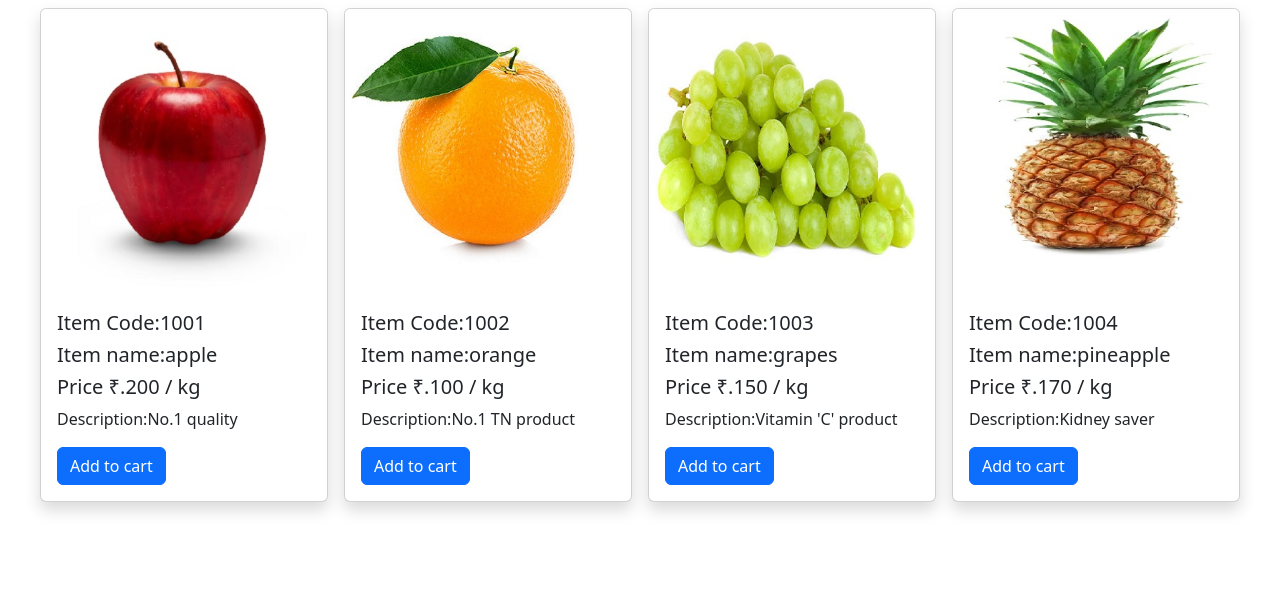
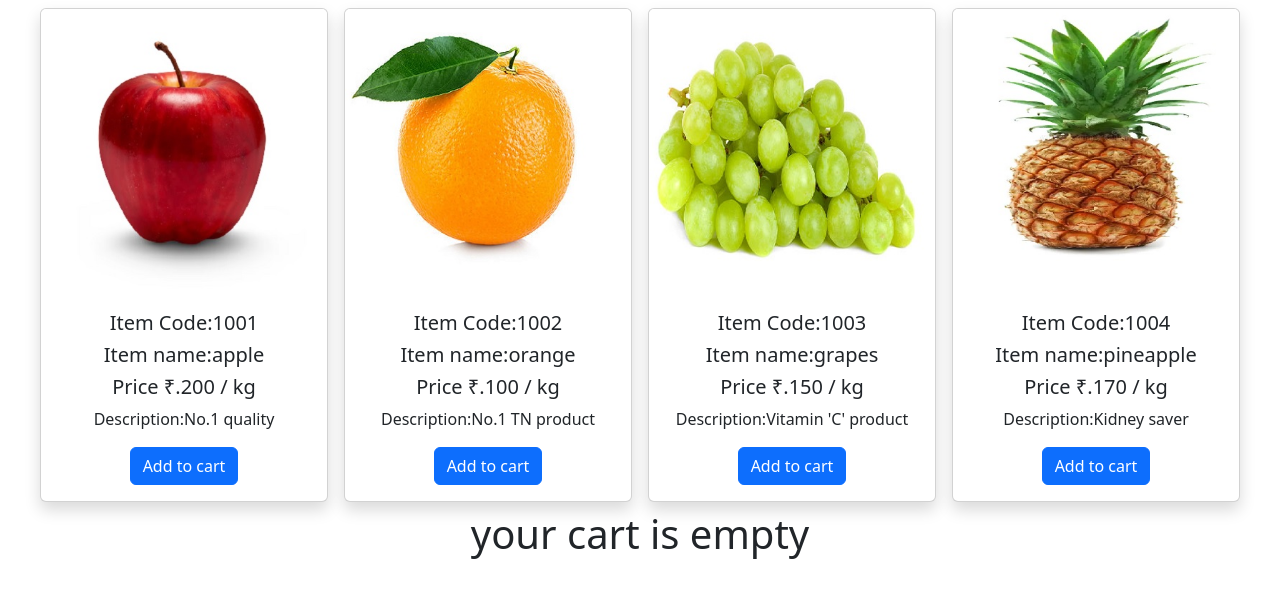
Before and after one commit to mu-kumaran/react-shopping-cart, a React (Create React App) app: page / in a window 1280 px wide. Shown: the top 598 px of the page. Built offline with nearby package versions, Linux system fonts and the light colour scheme.

Commit message:
Feat:Added new features

```diff
--- a/src/App.js
+++ b/src/App.js
@@ -1,11 +1,14 @@
 import React from 'react'
 import Home from './Home'
+import Cart from './Cart'
+import { CartProvider } from 'react-use-cart'
 
 const App = () => {
   return (
-    <div>
+    <CartProvider>
       <Home/>
-    </div>
+      <Cart/>
+    </CartProvider>
   )
 }
 
--- /dev/null
+++ b/src/Cart.js
@@ -0,0 +1,42 @@
+import React from 'react'
+import { useCart } from 'react-use-cart'
+
+const Cart = () => {
+    const{
+        isEmpty,
+        totalUniqueItems,
+        items,
+        totalItems,
+        cartTotal,
+        updateItemQuantity,
+        removeItem,
+        emptyCart
+    } = useCart();
+if(isEmpty) return <h1 className='text-center'>your cart is empty</h1>
+
+  return (
+    <>
+    <button onClick={()=>emptyCart()}>Empty cart</button>
+    <table border='2' align='center'>
+        <tbody>
+            {
+                items.map((item,index)=>{
+                    return(
+                        <tr key={index}>
+                            <td><img src={item.iimg} style={{height:"100px"}}></img></td>
+                            <td>{item.id}</td>
+                            <td>{item.iname}</td>
+                            <td>{item.price}</td>
+                            <td>{item.quantity}</td>
+                        </tr>
+                    )
+                })
+            }
+        </tbody>
+
+    </table>
+    </>
+  )
+}
+
+export default Cart
--- a/src/Data.js
+++ b/src/Data.js
@@ -5,10 +5,10 @@ import pineappleimg from './images/pineapple.jpg'
 
 const data = {
     productdata:[
-        {ino:1001,iname:"apple",iimg:appleimg,price:200,description:"No.1 quality"},
-        {ino:1002,iname:"orange",iimg:orangeimg,price:100,description:"No.1 TN product"},
-        {ino:1003,iname:"grapes",iimg:grapesimg,price:150,description:"Vitamin 'C' product"},
-        {ino:1004,iname:"pineapple",iimg:pineappleimg,price:170,description:"Kidney saver"}
+        {id:1001,iname:"apple",iimg:appleimg,price:200,description:"No.1 quality"},
+        {id:1002,iname:"orange",iimg:orangeimg,price:100,description:"No.1 TN product"},
+        {id:1003,iname:"grapes",iimg:grapesimg,price:150,description:"Vitamin 'C' product"},
+        {id:1004,iname:"pineapple",iimg:pineappleimg,price:170,description:"Kidney saver"}
     ]
 }
 export default data
--- a/src/Home.js
+++ b/src/Home.js
@@ -7,8 +7,16 @@ const Home = () => {
     <>
     <div className='row justify-content-center'>
     {
-        data.productdata.map((item)=>
-            <ItemCard data={item}></ItemCard>
+        data.productdata.map((item,index)=>
+            <ItemCard
+                id = {item.id}
+                img = {item.iimg}
+                title = {item.iname}
+                desc = {item.description}
+                price = {item.price}
+                item = {item}
+                key = {index}
+            ></ItemCard>
         )
     }
     </div>
--- a/src/ItemCard.js
+++ b/src/ItemCard.js
@@ -1,16 +1,18 @@
+import { useCart } from 'react-use-cart'
 import '../node_modules/bootstrap/dist/css/bootstrap.min.css'
 import React from 'react'
 
 const ItemCard = (props) => {
+  const {addItem} = useCart()
   return (
     <div className="card p-0  m-2 overflow-hidden shadow" style={{width: "18rem"}}>
-        <img src={props.data.iimg} class="card-img-top" alt="..."></img>
-        <div className="card-body">
-            <h5 className="card-title">Item Code:{props.data.ino}</h5>
-            <h5 className="card-title">Item name:{props.data.iname}</h5>
-            <h5 className="card-title">Price ₹.{props.data.price} / kg</h5>
-            <p className="card-text">Description:{props.data.description}</p>
-            <button className="btn btn-primary">Add to cart</button>
+        <img src={props.img} class="card-img-top" alt="..."></img>
+        <div className="card-body" align='center'>
+            <h5 className="card-title">Item Code:{props.id}</h5>
+            <h5 className="card-title">Item name:{props.title}</h5>
+            <h5 className="card-title">Price ₹.{props.price} / kg</h5>
+            <p className="card-text">Description:{props.desc}</p>
+            <button className="btn btn-primary" onClick={()=>addItem(props.item)}>Add to cart</button>
         </div>
     </div>
   )
```
